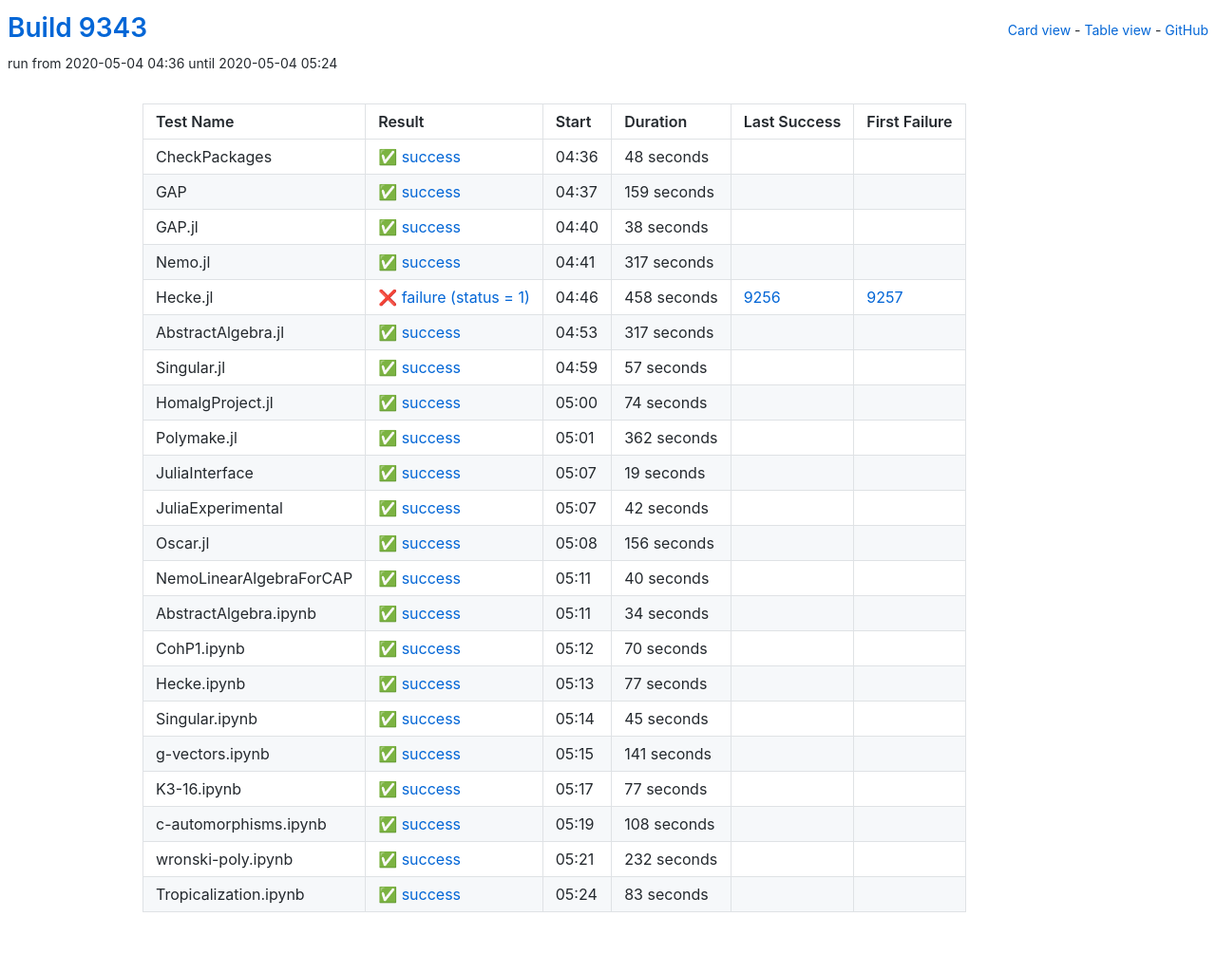
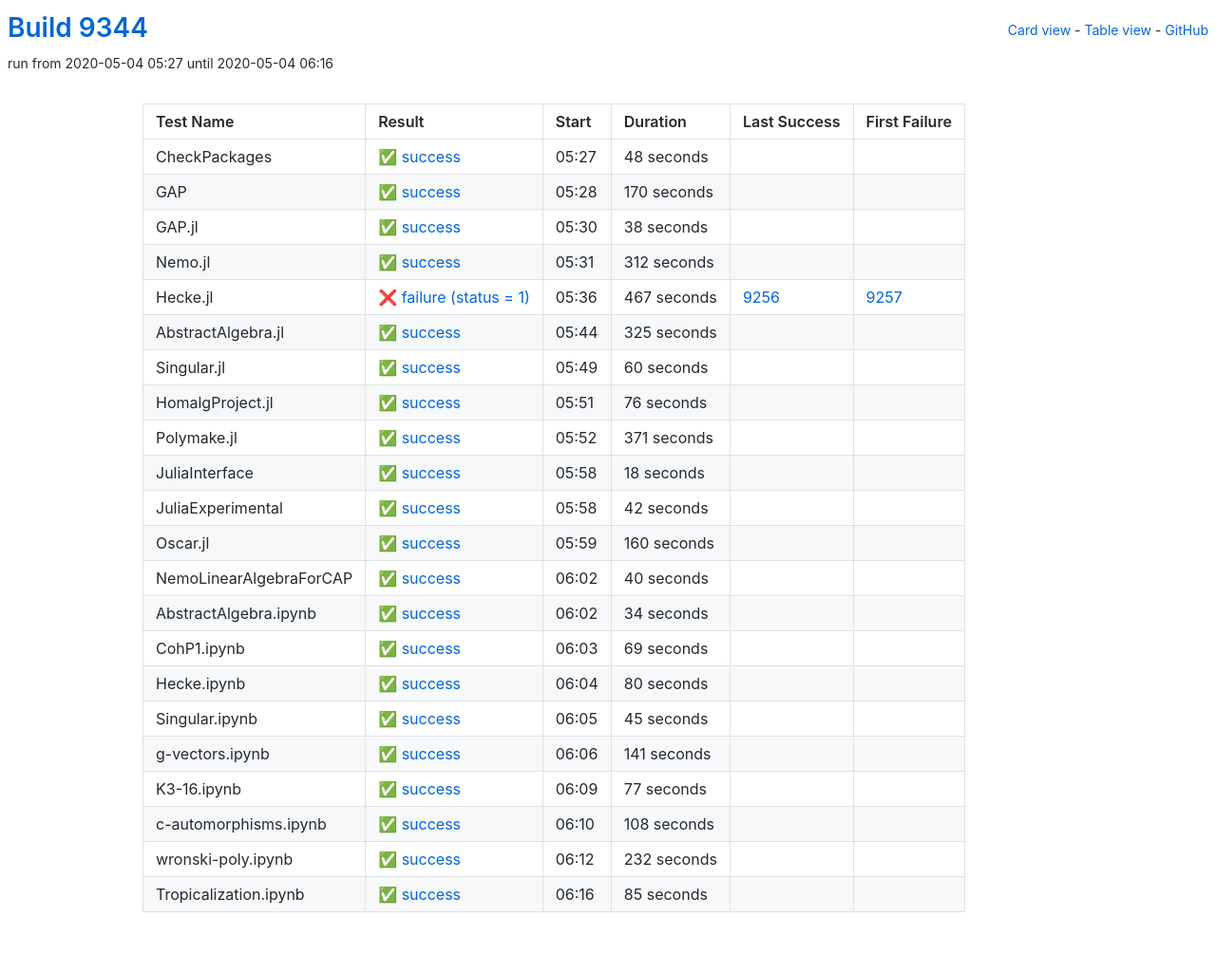
Before and after one commit to oscar-system/oscar-ci-status, a Jekyll site: the page built from table.html, in a window 1280 px wide. Shown: the whole page at 95% size. Built offline with Jekyll 4.4.1, drawn with Linux system fonts in a browser that asks for light colours.

Commit message:
Build 9344

```diff
--- a/_data/ci.yml
+++ b/_data/ci.yml
@@ -1,5 +1,5 @@
-build: 9343
-build_url: https://oscarci.mathematik.uni-kl.de/job/oscar/9343/
+build: 9344
+build_url: https://oscarci.mathematik.uni-kl.de/job/oscar/9344/
 job: oscar
 tests:
 - duration: 48
@@ -8,20 +8,20 @@
   first_failure_url: null
   last_success: false
   last_success_url: null
-  log: https://oscarci.mathematik.uni-kl.de/job/oscar/9343/artifact/logs/build-9343/CheckPackages.log
+  log: https://oscarci.mathematik.uni-kl.de/job/oscar/9344/artifact/logs/build-9344/CheckPackages.log
   name: CheckPackages
-  start: 2020-05-04 04:36
+  start: 2020-05-04 05:27
   status: success
   success: true
-- duration: 159
+- duration: 170
   exitcode: 0
   first_failure: false
   first_failure_url: null
   last_success: false
   last_success_url: null
-  log: https://oscarci.mathematik.uni-kl.de/job/oscar/9343/artifact/logs/build-9343/GAP.log
+  log: https://oscarci.mathematik.uni-kl.de/job/oscar/9344/artifact/logs/build-9344/GAP.log
   name: GAP
-  start: 2020-05-04 04:37
+  start: 2020-05-04 05:28
   status: success
   success: true
 - duration: 38
@@ -30,86 +30,86 @@
   first_failure_url: null
   last_success: false
   last_success_url: null
-  log: https://oscarci.mathematik.uni-kl.de/job/oscar/9343/artifact/logs/build-9343/GAP.jl.log
+  log: https://oscarci.mathematik.uni-kl.de/job/oscar/9344/artifact/logs/build-9344/GAP.jl.log
   name: GAP.jl
-  start: 2020-05-04 04:40
+  start: 2020-05-04 05:30
   status: success
   success: true
-- duration: 317
+- duration: 312
   exitcode: 0
   first_failure: false
   first_failure_url: null
   last_success: false
   last_success_url: null
-  log: https://oscarci.mathematik.uni-kl.de/job/oscar/9343/artifact/logs/build-9343/Nemo.jl.log
+  log: https://oscarci.mathematik.uni-kl.de/job/oscar/9344/artifact/logs/build-9344/Nemo.jl.log
   name: Nemo.jl
-  start: 2020-05-04 04:41
+  start: 2020-05-04 05:31
   status: success
   success: true
-- duration: 458
+- duration: 467
   exitcode: 1
   first_failure: 9257
   first_failure_url: https://oscarci.mathematik.uni-kl.de/job/oscar/9257/
   last_success: 9256
   last_success_url: https://oscarci.mathematik.uni-kl.de/job/oscar/9256/
-  log: https://oscarci.mathematik.uni-kl.de/job/oscar/9343/artifact/logs/build-9343/Hecke.jl.log
+  log: https://oscarci.mathematik.uni-kl.de/job/oscar/9344/artifact/logs/build-9344/Hecke.jl.log
   name: Hecke.jl
-  start: 2020-05-04 04:46
+  start: 2020-05-04 05:36
   status: failure
   success: false
-- duration: 317
+- duration: 325
   exitcode: 0
   first_failure: false
   first_failure_url: null
   last_success: false
   last_success_url: null
-  log: https://oscarci.mathematik.uni-kl.de/job/oscar/9343/artifact/logs/build-9343/AbstractAlgebra.jl.log
+  log: https://oscarci.mathematik.uni-kl.de/job/oscar/9344/artifact/logs/build-9344/AbstractAlgebra.jl.log
   name: AbstractAlgebra.jl
-  start: 2020-05-04 04:53
+  start: 2020-05-04 05:44
   status: success
   success: true
-- duration: 57
+- duration: 60
   exitcode: 0
   first_failure: false
   first_failure_url: null
   last_success: false
   last_success_url: null
-  log: https://oscarci.mathematik.uni-kl.de/job/oscar/9343/artifact/logs/build-9343/Singular.jl.log
+  log: https://oscarci.mathematik.uni-kl.de/job/oscar/9344/artifact/logs/build-9344/Singular.jl.log
   name: Singular.jl
-  start: 2020-05-04 04:59
+  start: 2020-05-04 05:49
   status: success
   success: true
-- duration: 74
+- duration: 76
   exitcode: 0
   first_failure: false
   first_failure_url: null
   last_success: false
   last_success_url: null
-  log: https://oscarci.mathematik.uni-kl.de/job/oscar/9343/artifact/logs/build-9343/HomalgProject.jl.log
+  log: https://oscarci.mathematik.uni-kl.de/job/oscar/9344/artifact/logs/build-9344/HomalgProject.jl.log
   name: HomalgProject.jl
-  start: 2020-05-04 05:00
+  start: 2020-05-04 05:51
   status: success
   success: true
-- duration: 362
+- duration: 371
   exitcode: 0
   first_failure: false
   first_failure_url: null
   last_success: false
   last_success_url: null
-  log: https://oscarci.mathematik.uni-kl.de/job/oscar/9343/artifact/logs/build-9343/Polymake.jl.log
+  log: https://oscarci.mathematik.uni-kl.de/job/oscar/9344/artifact/logs/build-9344/Polymake.jl.log
   name: Polymake.jl
-  start: 2020-05-04 05:01
+  start: 2020-05-04 05:52
   status: success
   success: true
-- duration: 19
+- duration: 18
   exitcode: 0
   first_failure: false
   first_failure_url: null
   last_success: false
   last_success_url: null
-  log: https://oscarci.mathematik.uni-kl.de/job/oscar/9343/artifact/logs/build-9343/JuliaInterface.log
+  log: https://oscarci.mathematik.uni-kl.de/job/oscar/9344/artifact/logs/build-9344/JuliaInterface.log
   name: JuliaInterface
-  start: 2020-05-04 05:07
+  start: 2020-05-04 05:58
   status: success
   success: true
 - duration: 42
@@ -118,20 +118,20 @@
   first_failure_url: null
   last_success: false
   last_success_url: null
-  log: https://oscarci.mathematik.uni-kl.de/job/oscar/9343/artifact/logs/build-9343/JuliaExperimental.log
+  log: https://oscarci.mathematik.uni-kl.de/job/oscar/9344/artifact/logs/build-9344/JuliaExperimental.log
   name: JuliaExperimental
-  start: 2020-05-04 05:07
+  start: 2020-05-04 05:58
   status: success
   success: true
-- duration: 156
+- duration: 160
   exitcode: 0
   first_failure: false
   first_failure_url: null
   last_success: false
   last_success_url: null
-  log: https://oscarci.mathematik.uni-kl.de/job/oscar/9343/artifact/logs/build-9343/Oscar.jl.log
+  log: https://oscarci.mathematik.uni-kl.de/job/oscar/9344/artifact/logs/build-9344/Oscar.jl.log
   name: Oscar.jl
-  start: 2020-05-04 05:08
+  start: 2020-05-04 05:59
   status: success
   success: true
 - duration: 40
@@ -140,9 +140,9 @@
   first_failure_url: null
   last_success: false
   last_success_url: null
-  log: https://oscarci.mathematik.uni-kl.de/job/oscar/9343/artifact/logs/build-9343/NemoLinearAlgebraForCAP.log
+  log: https://oscarci.mathematik.uni-kl.de/job/oscar/9344/artifact/logs/build-9344/NemoLinearAlgebraForCAP.log
   name: NemoLinearAlgebraForCAP
-  start: 2020-05-04 05:11
+  start: 2020-05-04 06:02
   status: success
   success: true
 - duration: 34
@@ -151,20 +151,53 @@
   first_failure_url: null
   last_success: false
   last_success_url: null
-  log: https://oscarci.mathematik.uni-kl.de/job/oscar/9343/artifact/logs/build-9343/AbstractAlgebra.ipynb.log
+  log: https://oscarci.mathematik.uni-kl.de/job/oscar/9344/artifact/logs/build-9344/AbstractAlgebra.ipynb.log
   name: AbstractAlgebra.ipynb
-  start: 2020-05-04 05:11
+  start: 2020-05-04 06:02
   status: success
   success: true
-- duration: 70
+- duration: 69
   exitcode: 0
   first_failure: false
   first_failure_url: null
   last_success: false
   last_success_url: null
-  log: https://oscarci.mathematik.uni-kl.de/job/oscar/9343/artifact/logs/build-9343/CohP1.ipynb.log
+  log: https://oscarci.mathematik.uni-kl.de/job/oscar/9344/artifact/logs/build-9344/CohP1.ipynb.log
   name: CohP1.ipynb
-  start: 2020-05-04 05:12
+  start: 2020-05-04 06:03
+  status: success
+  success: true
+- duration: 80
+  exitcode: 0
+  first_failure: false
+  first_failure_url: null
+  last_success: false
+  last_success_url: null
+  log: https://oscarci.mathematik.uni-kl.de/job/oscar/9344/artifact/logs/build-9344/Hecke.ipynb.log
+  name: Hecke.ipynb
+  start: 2020-05-04 06:04
+  status: success
+  success: true
+- duration: 45
+  exitcode: 0
+  first_failure: false
+  first_failure_url: null
+  last_success: false
+  last_success_url: null
+  log: https://oscarci.mathematik.uni-kl.de/job/oscar/9344/artifact/logs/build-9344/Singular.ipynb.log
+  name: Singular.ipynb
+  start: 2020-05-04 06:05
+  status: success
+  success: true
+- duration: 141
+  exitcode: 0
+  first_failure: false
+  first_failure_url: null
+  last_success: false
+  last_success_url: null
+  log: https://oscarci.mathematik.uni-kl.de/job/oscar/9344/artifact/logs/build-9344/g-vectors.ipynb.log
+  name: g-vectors.ipynb
+  start: 2020-05-04 06:06
   status: success
   success: true
 - duration: 77
@@ -173,42 +206,9 @@
   first_failure_url: null
   last_success: false
   last_success_url: null
-  log: https://oscarci.mathematik.uni-kl.de/job/oscar/9343/artifact/logs/build-9343/Hecke.ipynb.log
-  name: Hecke.ipynb
-  start: 2020-05-04 05:13
-  status: success
-  success: true
-- duration: 45
-  exitcode: 0
-  first_failure: false
-  first_failure_url: null
-  last_success: false
-  last_success_url: null
-  log: https://oscarci.mathematik.uni-kl.de/job/oscar/9343/artifact/logs/build-9343/Singular.ipynb.log
-  name: Singular.ipynb
-  start: 2020-05-04 05:14
-  status: success
-  success: true
-- duration: 141
-  exitcode: 0
-  first_failure: false
-  first_failure_url: null
-  last_success: false
-  last_success_url: null
-  log: https://oscarci.mathematik.uni-kl.de/job/oscar/9343/artifact/logs/build-9343/g-vectors.ipynb.log
-  name: g-vectors.ipynb
-  start: 2020-05-04 05:15
-  status: success
-  success: true
-- duration: 77
-  exitcode: 0
-  first_failure: false
-  first_failure_url: null
-  last_success: false
-  last_success_url: null
-  log: https://oscarci.mathematik.uni-kl.de/job/oscar/9343/artifact/logs/build-9343/K3-16.ipynb.log
+  log: https://oscarci.mathematik.uni-kl.de/job/oscar/9344/artifact/logs/build-9344/K3-16.ipynb.log
   name: K3-16.ipynb
-  start: 2020-05-04 05:17
+  start: 2020-05-04 06:09
   status: success
   success: true
 - duration: 108
@@ -217,9 +217,9 @@
   first_failure_url: null
   last_success: false
   last_success_url: null
-  log: https://oscarci.mathematik.uni-kl.de/job/oscar/9343/artifact/logs/build-9343/c-automorphisms.ipynb.log
+  log: https://oscarci.mathematik.uni-kl.de/job/oscar/9344/artifact/logs/build-9344/c-automorphisms.ipynb.log
   name: c-automorphisms.ipynb
-  start: 2020-05-04 05:19
+  start: 2020-05-04 06:10
   status: success
   success: true
 - duration: 232
@@ -228,19 +228,19 @@
   first_failure_url: null
   last_success: false
   last_success_url: null
-  log: https://oscarci.mathematik.uni-kl.de/job/oscar/9343/artifact/logs/build-9343/wronski-poly.ipynb.log
+  log: https://oscarci.mathematik.uni-kl.de/job/oscar/9344/artifact/logs/build-9344/wronski-poly.ipynb.log
   name: wronski-poly.ipynb
-  start: 2020-05-04 05:21
+  start: 2020-05-04 06:12
   status: success
   success: true
-- duration: 83
+- duration: 85
   exitcode: 0
   first_failure: false
   first_failure_url: null
   last_success: false
   last_success_url: null
-  log: https://oscarci.mathematik.uni-kl.de/job/oscar/9343/artifact/logs/build-9343/Tropicalization.ipynb.log
+  log: https://oscarci.mathematik.uni-kl.de/job/oscar/9344/artifact/logs/build-9344/Tropicalization.ipynb.log
   name: Tropicalization.ipynb
-  start: 2020-05-04 05:24
+  start: 2020-05-04 06:16
   status: success
   success: true
```
Also changed, not shown: README.md.
